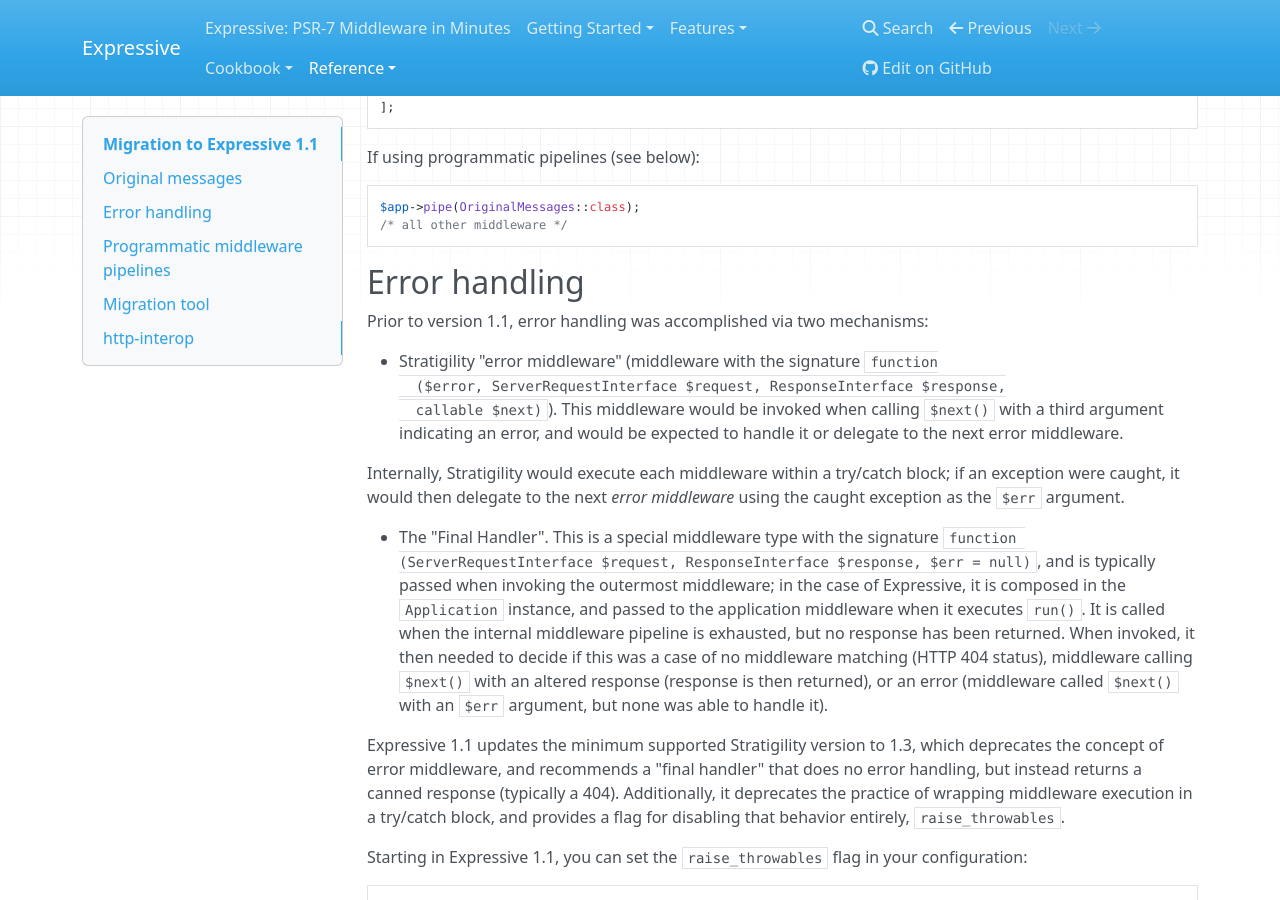
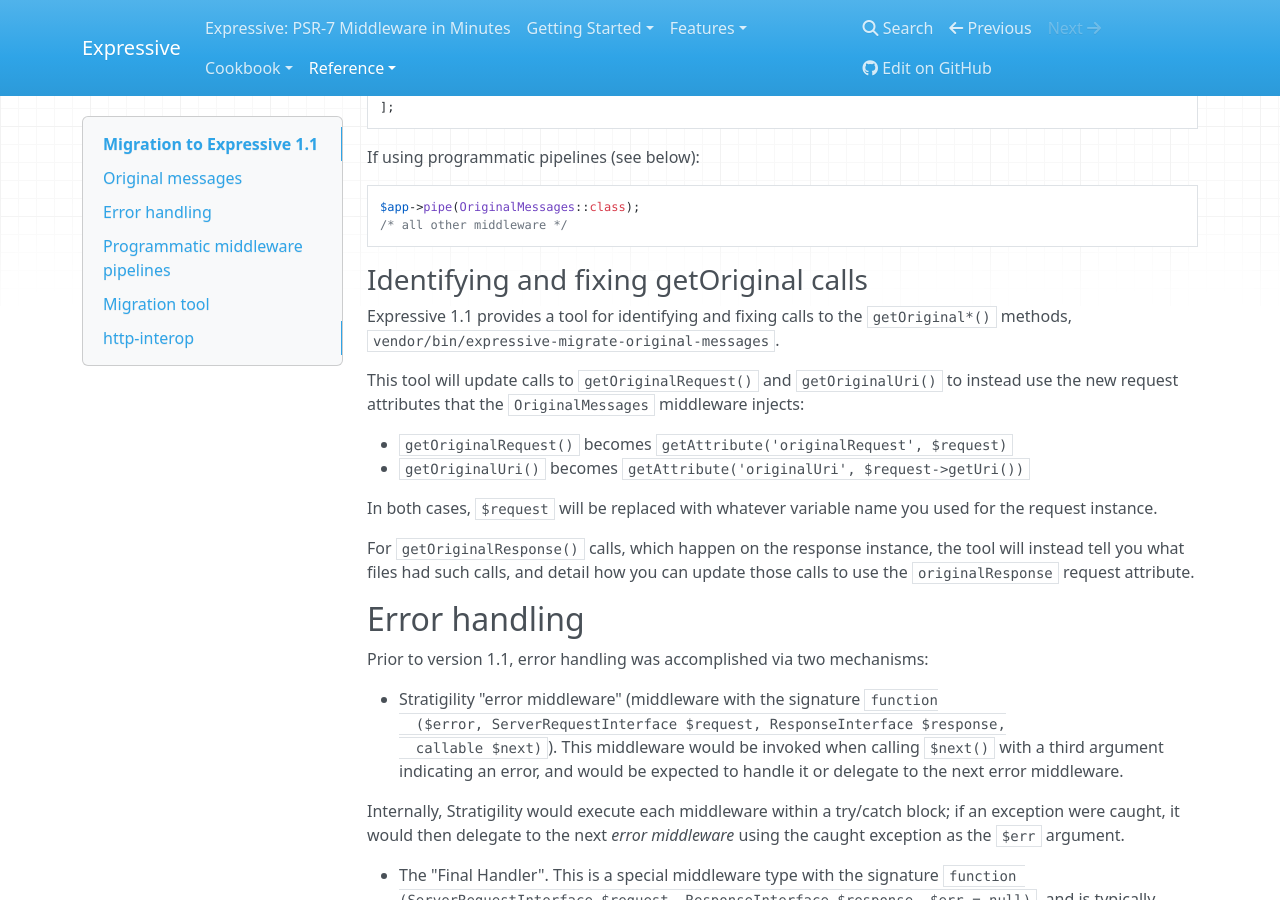
Before and after one commit to zendframework/zend-expressive, an MkDocs documentation site: the page built from doc/book/reference/migration/to-v1.1.md, in a window 1280 px wide and 900 px high, scrolled down 1136 px. Built offline with MkDocs 1.6.1, drawn with Linux system fonts in a browser that asks for light colours; nearby versions of some CDN libraries; old or Windows-style settings are respelled for this version of MkDocs; some of the changed text lies outside the part shown.

Commit message:
Fixed typos reported by @xtreamwayz
Also added a section on the `expressive-migrate-original-messages` tool.

````diff
--- a/doc/book/reference/migration/to-v1.1.md
+++ b/doc/book/reference/migration/to-v1.1.md
@@ -65,6 +65,25 @@
 $app->pipe(OriginalMessages::class);
 /* all other middleware */
 ```
+
+### Identifying and fixing getOriginal calls
+
+Expressive 1.1 provides a tool for identifying and fixing calls to the
+`getOriginal*()` methods, `vendor/bin/expressive-migrate-original-messages`.
+
+This tool will update calls to `getOriginalRequest()` and `getOriginalUri()` to
+instead use the new request attributes that the `OriginalMessages` middleware
+injects:
+
+- `getOriginalRequest()` becomes `getAttribute('originalRequest', $request)`
+- `getOriginalUri()` becomes `getAttribute('originalUri', $request->getUri())`
+
+In both cases, `$request` will be replaced with whatever variable name you used
+for the request instance.
+
+For `getOriginalResponse()` calls, which happen on the response instance, the
+tool will instead tell you what files had such calls, and detail how you can
+update those calls to use the `originalResponse` request attribute.
 
 ## Error handling
 
````
Also changed, not shown: other parts of doc/book/reference/migration/to-v1.1.md (+2 -2 lines), 1 other file.
